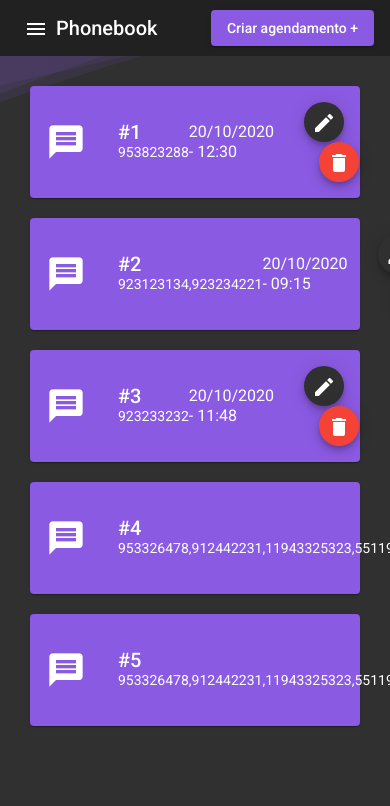
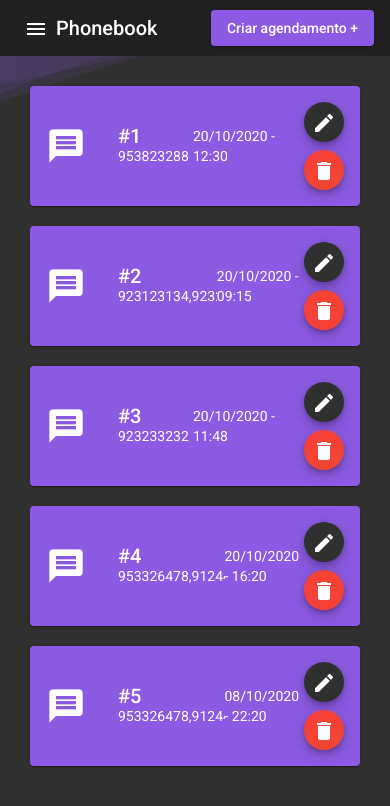
Before and after one commit to lsnogueira/phonebook, an Angular app: page /agendamentos in a window 390 px wide. Shown: the top 806 px of the page. Built offline with nearby package versions, Linux system fonts and the light colour scheme; data requests are answered from the project's data file.

Commit message:
feat(agendamentos): ajuste responsivo no item

```diff
--- a/src/app/shared/components/appointment-item/appointment-item.component.scss
+++ b/src/app/shared/components/appointment-item/appointment-item.component.scss
@@ -80,3 +80,29 @@
   justify-content: flex-end;
   margin: 0;
 }
+
+@media screen and (max-width: 764px) {
+  .text-wrapper {
+    white-space: nowrap;
+    overflow: hidden;
+    text-overflow: ellipsis;
+
+    min-width: r.rem(75);
+  }
+
+  .data-info {
+    font-size: r.rem(14) !important;
+    margin-right: r.rem(5) !important;
+  }
+
+  .controls-wrapper {
+    display: flex;
+    flex-direction: column;
+    justify-content: space-between;
+    min-height: r.rem(88);
+
+    button {
+      margin-left: 0 !important;
+    }
+  }
+}
```
